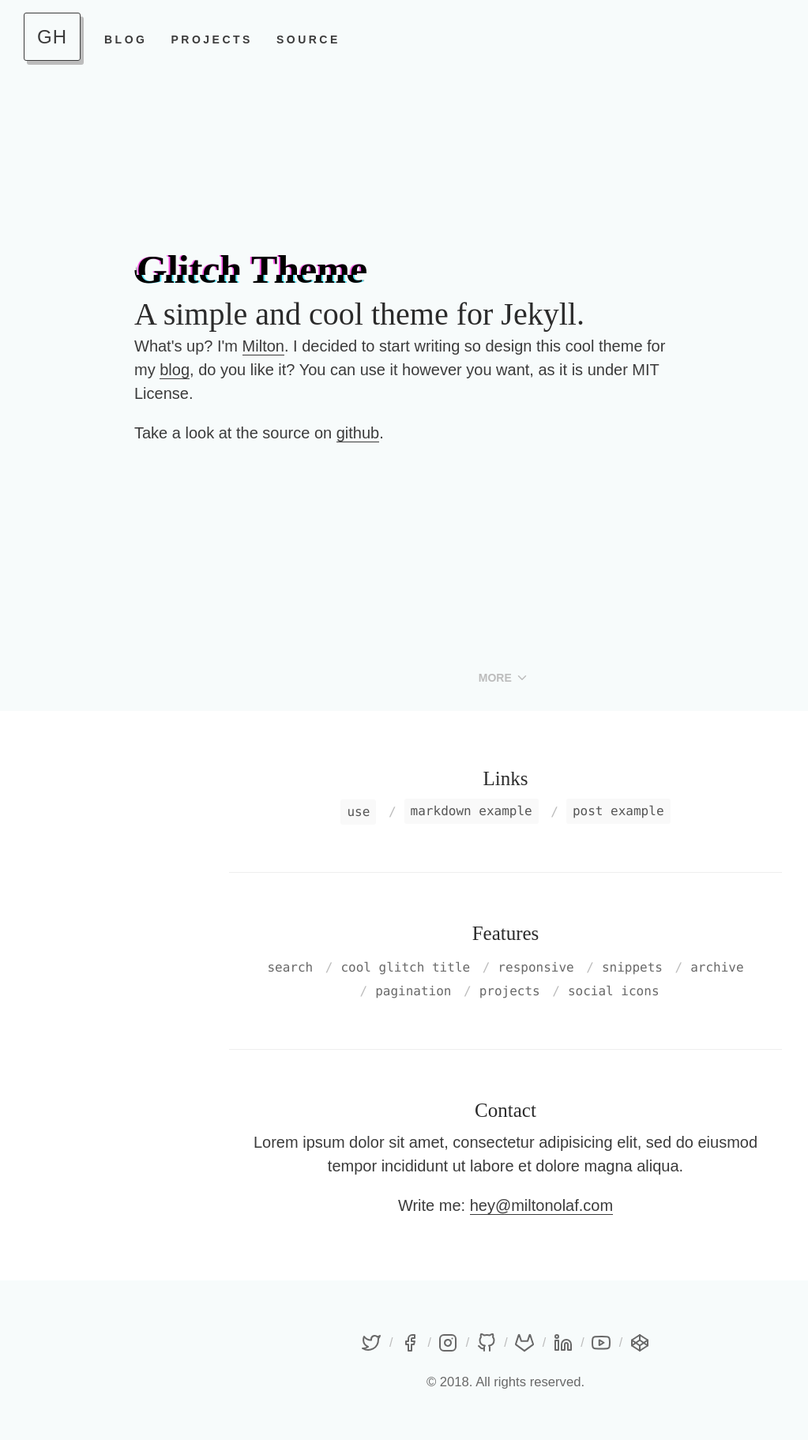
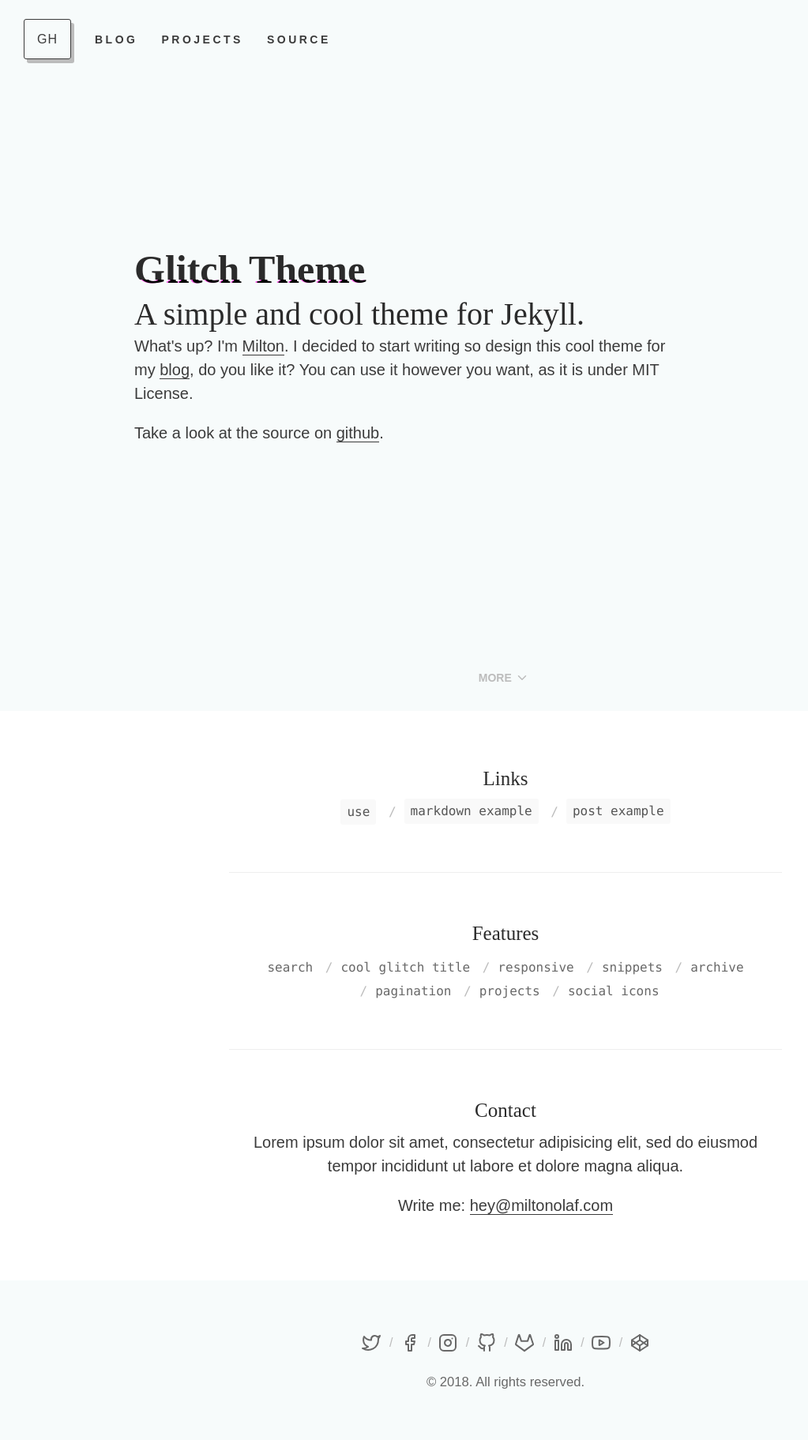
Before and after one commit to miltonparedes/glitch-jekyll, a Jekyll site: the page built from index.html, in a window 1280 px wide. Shown: the whole page at 79% size, without its empty margins (0-1023 px from the left). Built offline with Jekyll 4.4.1, drawn with Linux system fonts in a browser that asks for light colours; some web fonts are replaced.

Commit message:
css update

```diff
--- a/_sass/glitch/_glitch.scss
+++ b/_sass/glitch/_glitch.scss
@@ -79,7 +79,7 @@
   background: $body-bg;
   overflow: hidden;
   clip: rect(0, 900px, 0, 0);
-  animation: noise-anim 4s infinite linear alternate-reverse;
+  animation: noise-anim 8s infinite linear alternate-reverse;
 }
 
 @keyframes noise-anim-2 {
@@ -157,7 +157,7 @@
   background: $body-bg;
   overflow: hidden;
   clip: rect(0, 900px, 0, 0);
-  animation: noise-anim-2 5s infinite linear alternate-reverse;
+  animation: noise-anim-2 6s infinite linear alternate-reverse;
 }
 
 .glitch-img {
--- a/_sass/glitch/_header.scss
+++ b/_sass/glitch/_header.scss
@@ -16,7 +16,7 @@
     z-index: 10;
     a.home{
       padding: .8rem;
-      font-size: 1.2rem;
+      font-size: 16px;
       text-transform: uppercase;
       letter-spacing: 1px;
       font-weight: normal;
--- a/_sass/glitch/_layout.scss
+++ b/_sass/glitch/_layout.scss
@@ -9,9 +9,11 @@
   margin-left:  auto;
   margin-right: auto;
 }
-#blog .container, #projects .container{
-  max-width: 50rem;
-  padding: 0;
+#blog, #projects, .tag{
+  .container{
+    max-width: 50rem;
+    padding: 0;
+  }
 }
 .sub-header{
   .container{
--- a/_sass/glitch/_post-feed.scss
+++ b/_sass/glitch/_post-feed.scss
@@ -17,7 +17,7 @@
   background-size: cover;
   border-radius: 5px;
   box-shadow: 6px 7px 0 0 $gray-1;
-  border: 1.5px solid $gray-5;
+  border: 1.5px solid $gray-1;
   &:hover {
     box-shadow: 0 0 1px rgba(39,44,49,0.10), 0 3px 16px rgba(39, 44, 49,0.07);
     transition: all 0.3s ease;
--- a/_sass/glitch/_search.scss
+++ b/_sass/glitch/_search.scss
@@ -1,5 +1,5 @@
 #search{
-  padding: 0 0 10vh;
+  padding: 2rem 0 10vh;
   input{
     width: 100%;
     font-size: 1rem;
```
